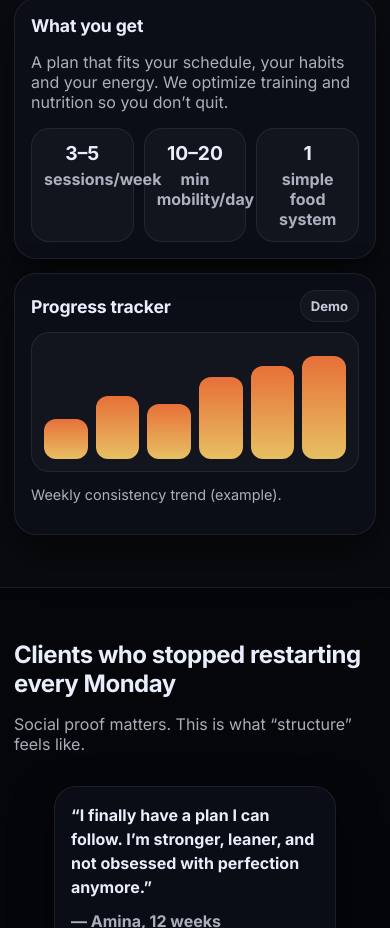
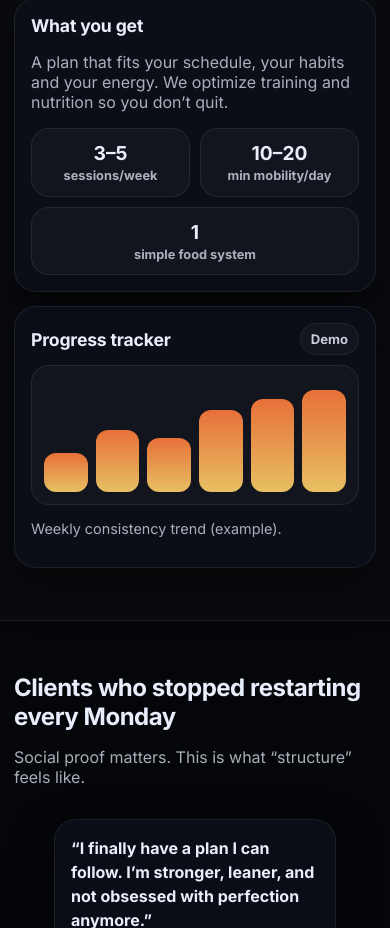
Before and after one commit to majda03/landing-page, a plain HTML site: page index.html in a window 390 px wide. Shown: the part 2994-3922 px from the top of the page. Drawn offline with Linux system fonts and the light colour scheme.

Commit message:
Update style.css

```diff
--- a/style.css
+++ b/style.css
@@ -682,3 +682,25 @@ body.light .field input, body.light .field select, body.light .field textarea {
   }
 
 }
+/* FIX KPI BOXES ON MOBILE */
+.kpi { min-width: 0; }
+
+.kpi__t{
+  white-space: normal;
+  overflow-wrap: anywhere;
+  word-break: break-word;
+  line-height: 1.15;
+}
+
+/* Na mobitelu da ne bude 3 u redu (preusko) */
+@media (max-width: 520px){
+  .kpis{
+    grid-template-columns: repeat(2, minmax(0, 1fr));
+  }
+  .kpis .kpi:last-child{
+    grid-column: span 2; /* treća kartica ide full širine */
+  }
+  .kpi__t{
+    font-size: 0.8rem;
+  }
+    }
```
